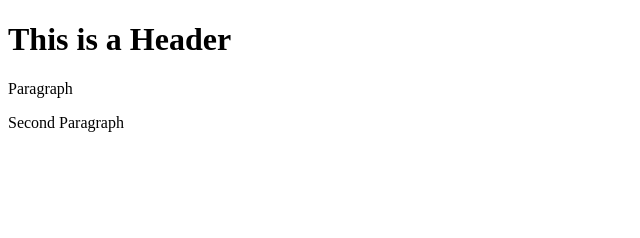
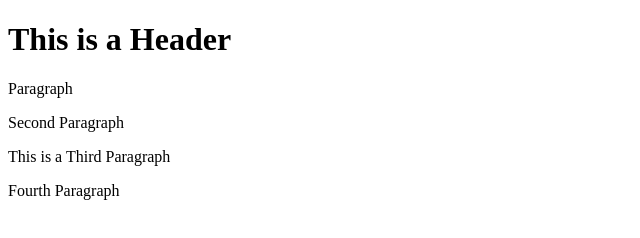
Before and after one commit to nataliehenson/git-test, a website: page index.html in a window 1280 px wide. Shown: the whole page, without its empty margins (0-640 px from the left). Drawn offline with Linux system fonts and the light colour scheme.

Commit message:
Using NPM

```diff
--- a/index.html
+++ b/index.html
@@ -4,5 +4,8 @@
         <h1>This is a Header</h1>
         <p>Paragraph</p>
         <p>Second Paragraph</p>
+        <p>This is a Third Paragraph</p>
+
+        <p>Fourth Paragraph</p>
     </body>
 </html>
```
Also changed, not shown: package.json (added, +19 -0 lines), 2 other files.
